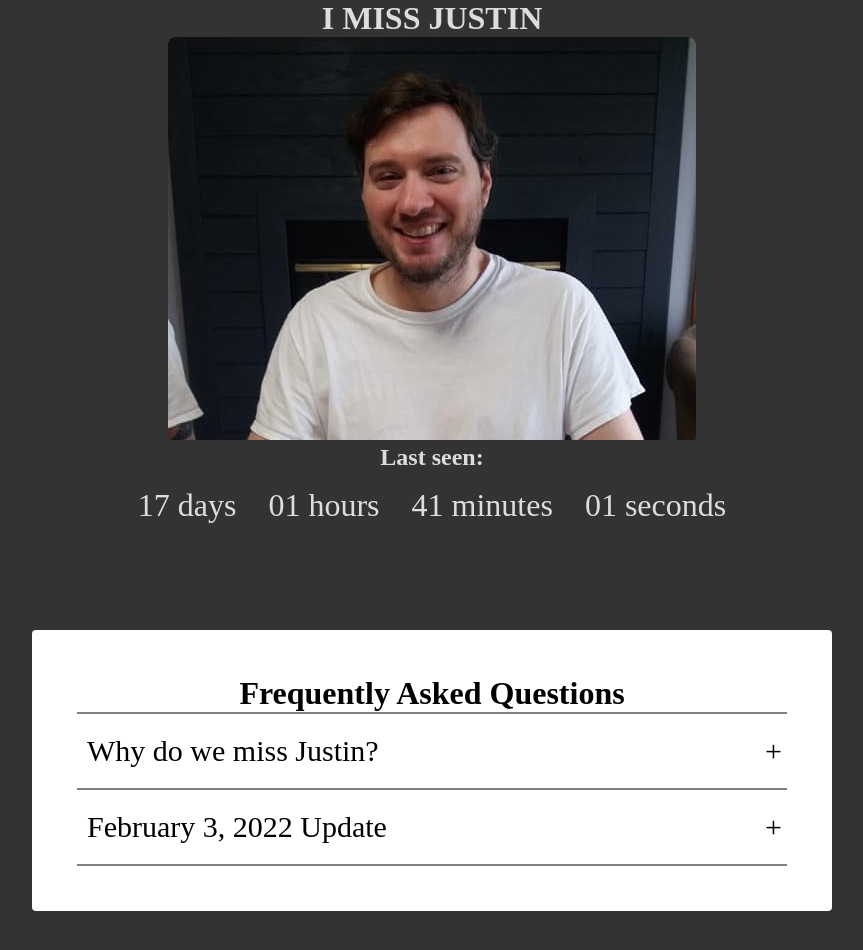
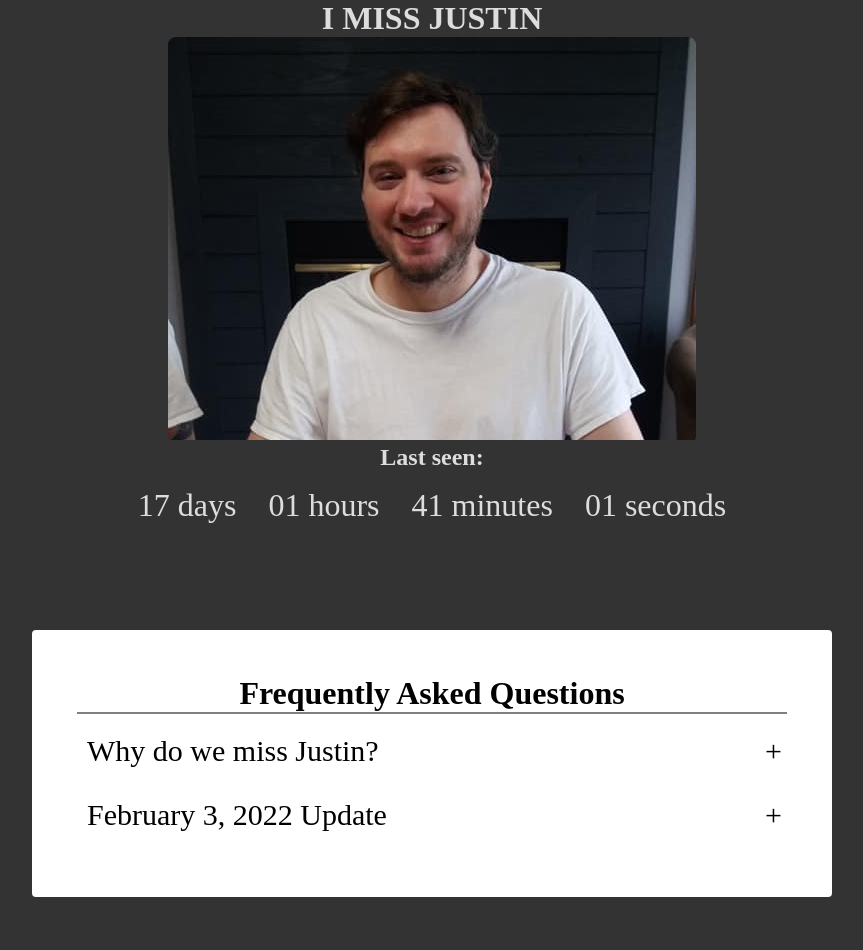
Before and after one commit to HelluvaBird/imissjustin, a React (Create React App) app: page / in a window 1280 px wide. Shown: the top 950 px of the page, without its empty margins (208-1071 px from the left). Built offline with nearby package versions, Linux system fonts and the light colour scheme.

Commit message:
Make Accordion more dymanic. Added separate data file

```diff
--- a/src/components/Accordion.css
+++ b/src/components/Accordion.css
@@ -34,15 +34,17 @@
   transform: translateY(-50%);
 }
 
+.imissjustin-accordion .content-wrapper {
+  height: 0;
+  overflow: hidden;
+  transition: 0.5s;
+}
+
 .imissjustin-accordion .content {
   position: relative;
   background: white;
-  height: 0;
   font-size: 20px;
   text-align: justify;
-  width: 600px;
-  overflow: hidden;
-  transition: 0.5s;
 }
 
 .imissjustin-accordion hr {
--- a/src/components/Accordion.jsx
+++ b/src/components/Accordion.jsx
@@ -1,7 +1,7 @@
 import "./Accordion.css";
-const handleClick = (e) => {
-  e.target.parentNode.classList.toggle("active");
-};
+import { data } from "../justinData";
+import AccordionContainer from "./AccordionContainer";
+
 const Accordion = () => {
   return (
     <>
@@ -9,26 +9,10 @@ const Accordion = () => {
         <div className="imissjustin-accordion">
           <h1 className="accordion-title">Frequently Asked Questions</h1>
           <hr />
-          <div className="container" onClick={handleClick}>
-            <div className="label">Why do we miss Justin?</div>
-            <div className="content">
-              Justin was last seen on December 21st 2021. Don't worry though,
-              he's not missing. We just miss him. Justin drove down to
-              Tennessee. If you happen to see Justin let him know that we miss
-              him.
-            </div>
-          </div>
-          <hr />
-          <div className="container" onClick={handleClick}>
-            <div className="label">February 3, 2022 Update</div>
-            <div className="content">
-              ThePoMoTroll via Discord said: My bad guys, sorry for going MIA.
-              Im in Tennessee, staying with my fiancé. The weather hasnt really
-              cooperated so I couldnt come back up to Ohio. Im doing really good
-              though and havent been sold into sex slavery.
-            </div>
-          </div>
-          <hr />
+          {data &&
+            data.map((container) => (
+              <AccordionContainer key={container.id} {...container} />
+            ))}
         </div>
       </div>
     </>
--- /dev/null
+++ b/src/components/AccordionContainer.jsx
@@ -0,0 +1,28 @@
+import { useRef, useState } from "react";
+
+const AccordionContainer = ({ label, content }) => {
+  const [isActive, setIsActive] = useState(false);
+  const contentEl = useRef();
+  const handleClick = () => {
+    setIsActive((prevIsActive) => !prevIsActive);
+  };
+  return (
+    <div className={isActive ? "container active" : "container"}>
+      <div className="label" onClick={handleClick}>
+        {label}
+      </div>
+      <div
+        className="content-wrapper"
+        ref={contentEl}
+        style={
+          isActive
+            ? { height: contentEl.current.scrollHeight }
+            : { height: "0px" }
+        }
+      >
+        <div className="content">{content}</div>
+      </div>
+    </div>
+  );
+};
+export default AccordionContainer;
--- /dev/null
+++ b/src/justinData.js
@@ -0,0 +1,18 @@
+export const data = [
+  {
+    id: 1,
+    label: "Why do we miss Justin?",
+    content: `Justin was last seen on December 21st 2021. Don't worry though,
+        he's not missing. We just miss him. Justin drove down to
+        Tennessee. If you happen to see Justin let him know that we miss
+        him.`,
+  },
+  {
+    id: 2,
+    label: "February 3, 2022 Update",
+    content: `ThePoMoTroll via Discord said: My bad guys, sorry for going MIA.
+        Im in Tennessee, staying with my fiancé. The weather hasnt really
+        cooperated so I couldnt come back up to Ohio. Im doing really good
+        though and havent been sold into sex slavery.`,
+  },
+];
```
